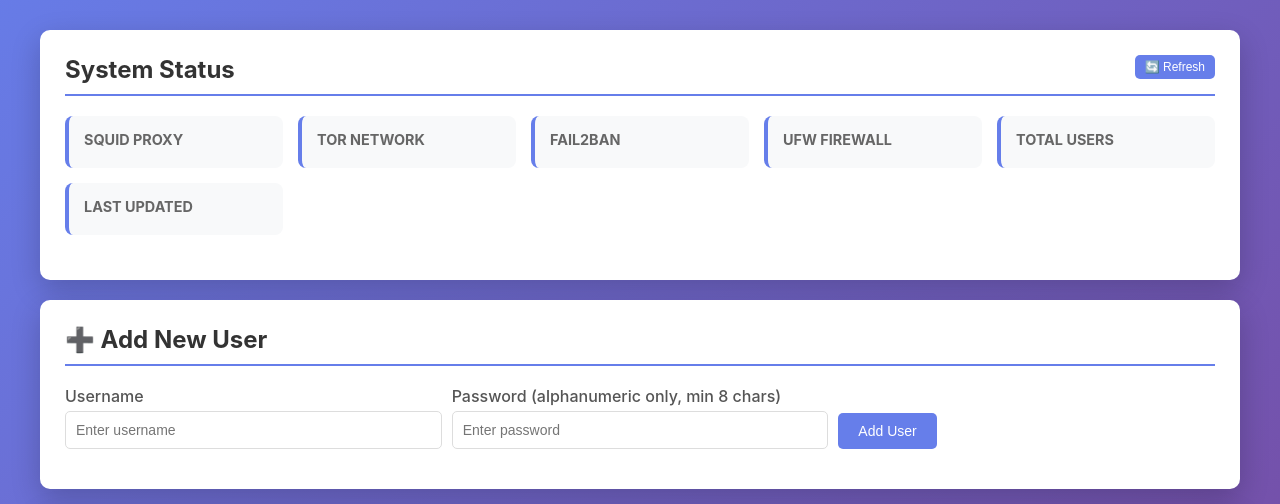
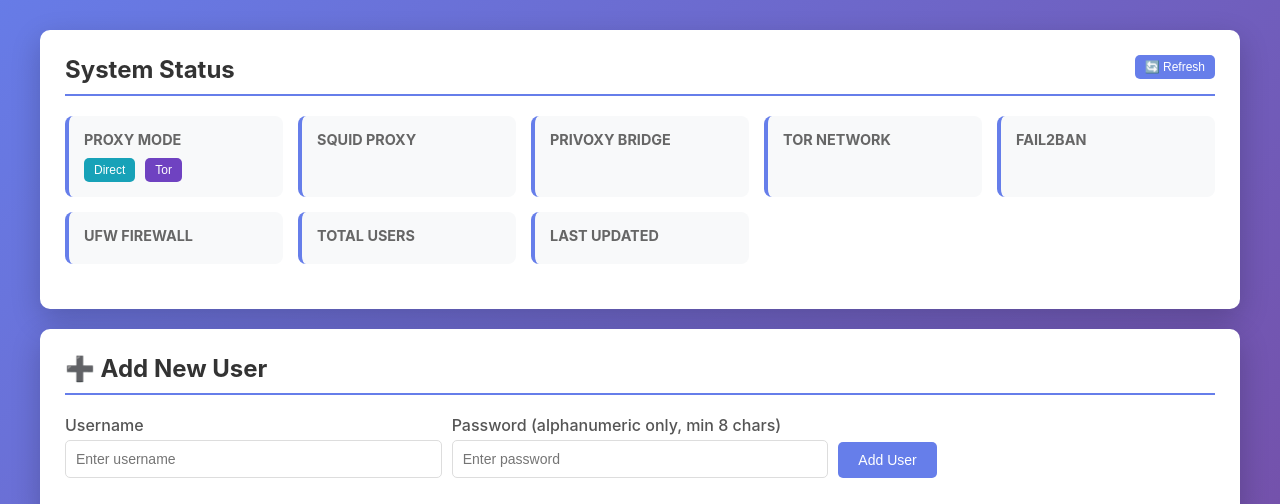
Before and after one commit to AInvirion/TORtopus, a Flask app: template dashboard/templates/index.html in a window 1280 px wide. Shown: the part 99-603 px from the top of the page. Run offline with Flask 3, Linux system fonts and the light colour scheme; the template is opened without the code that fills it, so the values that code supplies are empty.

Commit message:
Add proxy mode display and switching to dashboard
- Display current proxy mode (Direct/Tor) with visual indicator
- Add buttons to switch between Direct and Tor modes
- Add Privoxy service status to dashboard
- Include Privoxy in allowed restart services

```diff
--- a/dashboard/app.py
+++ b/dashboard/app.py
@@ -16,6 +16,7 @@ app.secret_key = os.urandom(24)  # Change this to a fixed secret in production
 
 # Configuration
 SQUID_PASSWORDS_FILE = '/etc/squid/passwords'
+SQUID_CONFIG_FILE = '/etc/squid/squid.conf'
 DASHBOARD_USER = 'admin'
 DASHBOARD_PASSWORD = 'changeme123'  # CHANGE THIS!
 
@@ -145,19 +146,50 @@ def change_user_password(username, new_password):
     else:
         return False, f"Failed to change password: {stderr}"
 
+def get_proxy_mode():
+    """Get current proxy mode (direct or tor)"""
+    try:
+        if os.path.exists(SQUID_CONFIG_FILE):
+            with open(SQUID_CONFIG_FILE, 'r') as f:
+                content = f.read()
+                # Check for active (uncommented) cache_peer line with port 8118 (Privoxy)
+                if re.search(r'^cache_peer\s+127\.0\.0\.1\s+parent\s+8118', content, re.MULTILINE):
+                    return 'tor'
+                # Also check for old port 9050 (direct to Tor, which doesn't work but might exist)
+                if re.search(r'^cache_peer\s+127\.0\.0\.1\s+parent\s+9050', content, re.MULTILINE):
+                    return 'tor'
+        return 'direct'
+    except Exception as e:
+        print(f"Error reading proxy mode: {e}")
+        return 'unknown'
+
+def set_proxy_mode(mode):
+    """Set proxy mode (direct or tor)"""
+    if mode not in ['direct', 'tor']:
+        return False, "Invalid mode. Use 'direct' or 'tor'"
+
+    success, stdout, stderr = run_command(f'tortopus-config --mode {mode}')
+
+    if success:
+        return True, f"Proxy mode changed to {mode}"
+    else:
+        return False, f"Failed to change mode: {stderr}"
+
 def get_system_status():
     """Get system and service status"""
     status = {
         'squid': 'unknown',
         'tor': 'unknown',
+        'privoxy': 'unknown',
         'fail2ban': 'unknown',
         'ufw': 'unknown',
+        'proxy_mode': get_proxy_mode(),
         'user_count': len(get_proxy_users()),
         'timestamp': datetime.now().strftime('%Y-%m-%d %H:%M:%S')
     }
 
-    services = ['squid', 'tor@default', 'fail2ban', 'ufw']
-    service_keys = ['squid', 'tor', 'fail2ban', 'ufw']
+    services = ['squid', 'tor@default', 'privoxy', 'fail2ban', 'ufw']
+    service_keys = ['squid', 'tor', 'privoxy', 'fail2ban', 'ufw']
 
     for service, key in zip(services, service_keys):
         success, stdout, stderr = run_command(f'systemctl is-active {service}')
@@ -230,7 +262,7 @@ def api_users():
 @requires_auth
 def restart_service(service):
     """Restart a service"""
-    allowed_services = ['squid', 'tor@default', 'fail2ban']
+    allowed_services = ['squid', 'tor@default', 'privoxy', 'fail2ban']
 
     if service not in allowed_services:
         flash('Invalid service', 'error')
@@ -245,6 +277,14 @@ def restart_service(service):
 
     return redirect(url_for('index'))
 
+@app.route('/set_proxy_mode/<mode>', methods=['POST'])
+@requires_auth
+def change_proxy_mode(mode):
+    """Change proxy mode (direct or tor)"""
+    success, message = set_proxy_mode(mode)
+    flash(message, 'success' if success else 'error')
+    return redirect(url_for('index'))
+
 if __name__ == '__main__':
     # Check if running as root
     if os.geteuid() != 0:
--- a/dashboard/templates/index.html
+++ b/dashboard/templates/index.html
@@ -86,6 +86,43 @@
 
         .status-inactive {
             color: #dc3545 !important;
+        }
+
+        .status-tor {
+            color: #6f42c1 !important;
+        }
+
+        .status-direct {
+            color: #17a2b8 !important;
+        }
+
+        .mode-buttons {
+            display: flex;
+            gap: 10px;
+            margin-top: 10px;
+        }
+
+        .btn-tor {
+            background: #6f42c1;
+            color: white;
+        }
+
+        .btn-tor:hover {
+            background: #5a32a3;
+        }
+
+        .btn-direct {
+            background: #17a2b8;
+            color: white;
+        }
+
+        .btn-direct:hover {
+            background: #138496;
+        }
+
+        .btn-disabled {
+            opacity: 0.6;
+            cursor: not-allowed;
         }
 
         .form-group {
@@ -242,9 +279,39 @@
             </h2>
             <div class="status-grid">
                 <div class="status-item">
+                    <h3>Proxy Mode</h3>
+                    <div class="value status-{{ status.proxy_mode }}">
+                        {% if status.proxy_mode == 'tor' %}
+                            🧅 Tor Mode
+                        {% elif status.proxy_mode == 'direct' %}
+                            🌐 Direct Mode
+                        {% else %}
+                            {{ status.proxy_mode }}
+                        {% endif %}
+                    </div>
+                    <div class="mode-buttons">
+                        <form method="POST" action="{{ url_for('change_proxy_mode', mode='direct') }}" style="display: inline;">
+                            <button type="submit" class="btn btn-direct btn-small {% if status.proxy_mode == 'direct' %}btn-disabled{% endif %}" {% if status.proxy_mode == 'direct' %}disabled{% endif %}>
+                                Direct
+                            </button>
+                        </form>
+                        <form method="POST" action="{{ url_for('change_proxy_mode', mode='tor') }}" style="display: inline;">
+                            <button type="submit" class="btn btn-tor btn-small {% if status.proxy_mode == 'tor' %}btn-disabled{% endif %}" {% if status.proxy_mode == 'tor' %}disabled{% endif %}>
+                                Tor
+                            </button>
+                        </form>
+                    </div>
+                </div>
+                <div class="status-item">
                     <h3>Squid Proxy</h3>
                     <div class="value status-{{ status.squid }}">
                         {{ status.squid }}
+                    </div>
+                </div>
+                <div class="status-item">
+                    <h3>Privoxy Bridge</h3>
+                    <div class="value status-{{ status.privoxy }}">
+                        {{ status.privoxy }}
                     </div>
                 </div>
                 <div class="status-item">
```
